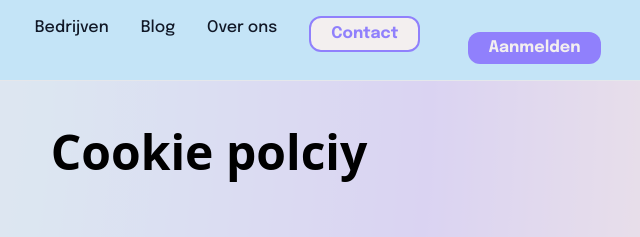
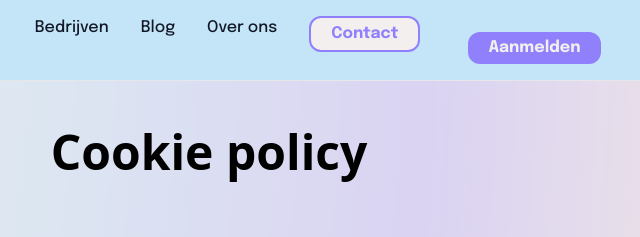
Before and after one commit to TalemansJeffrey/hireheroproductwebsite, a website: page cookiepolicy.html in a window 1280 px wide. Shown: the top 237 px of the page, 415-1055 px from the left. Drawn offline with Linux system fonts and the light colour scheme.

Commit message:
Fix: typo header

```diff
--- a/cookiepolicy.html
+++ b/cookiepolicy.html
@@ -53,7 +53,7 @@
       </nav>
       <main class="pt-16 pb-16 bg-white/75 lg:px-64">
         <h1 class="font-bolder text-center text-5xl mx-8 mt-16 lg:ml-0 ">
-            Cookie polciy
+            Cookie policy
             </h1>
             <section class="w-full px-8 mt-16 md:mx-16 lg:max-w-[1250px] lg:mx-36">
                 <p class="text-2xl font-epilogue font-bolder w-auto ">Laatst bijgewerkt: 22 januari 2024</p>
```
